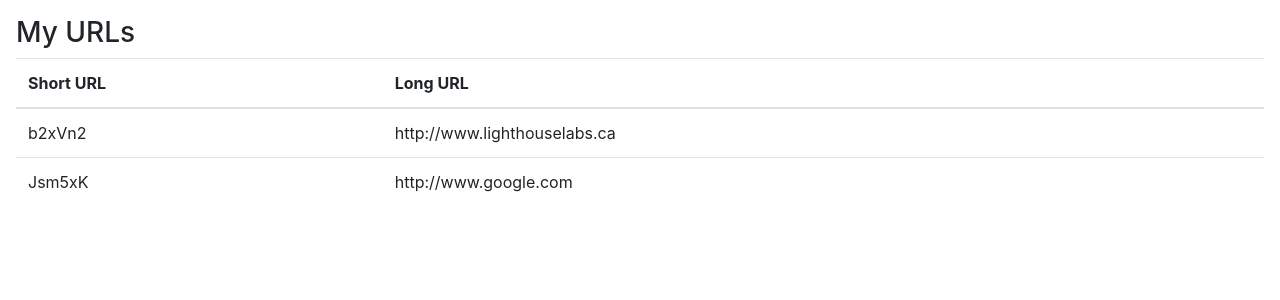
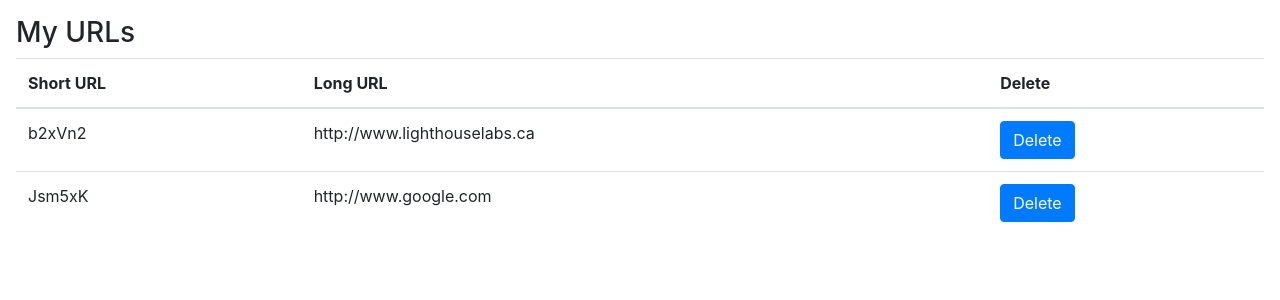
Before and after one commit to FaezCat/tinyapp, a Node server app: page /urls in a window 1280 px wide. Shown: the part 56-356 px from the top of the page. Run offline with Node 20, Linux system fonts and the light colour scheme; some libraries are stand-ins or nearby versions.

Commit message:
added nodemon dependency in addition to the delete buttons for the /urls/shorturl/delete route

```diff
--- a/package.json
+++ b/package.json
@@ -4,6 +4,7 @@
   "description": "",
   "main": "index.js",
   "scripts": {
+    "start": "./node_modules/.bin/nodemon -L express_server.js",
     "test": "echo \"Error: no test specified\" && exit 1"
   },
   "repository": {
@@ -21,5 +22,8 @@
     "body-parser": "^1.19.0",
     "ejs": "^3.1.6",
     "express": "^4.17.1"
+  },
+  "devDependencies": {
+    "nodemon": "^2.0.13"
   }
 }
--- a/views/urls_index.ejs
+++ b/views/urls_index.ejs
@@ -16,6 +16,7 @@
         <tr>
           <th scope="col">Short URL</th>
           <th scope="col">Long URL</th>
+          <th scope="col">Delete</th>
         </tr>
       </thead>
       <tbody>
@@ -23,6 +24,11 @@
           <tr>
             <td><%= url %></td>
             <td><%= urls[url] %></td>
+            <td>
+              <form action="/urls/<%= url %>/delete" method="POST">
+                  <button type="submit" class="btn btn-primary">Delete</button>
+              </form>
+            </td>
           </tr>
         <% } %>
       </tbody>
```
Also changed, not shown: 1 other file.
